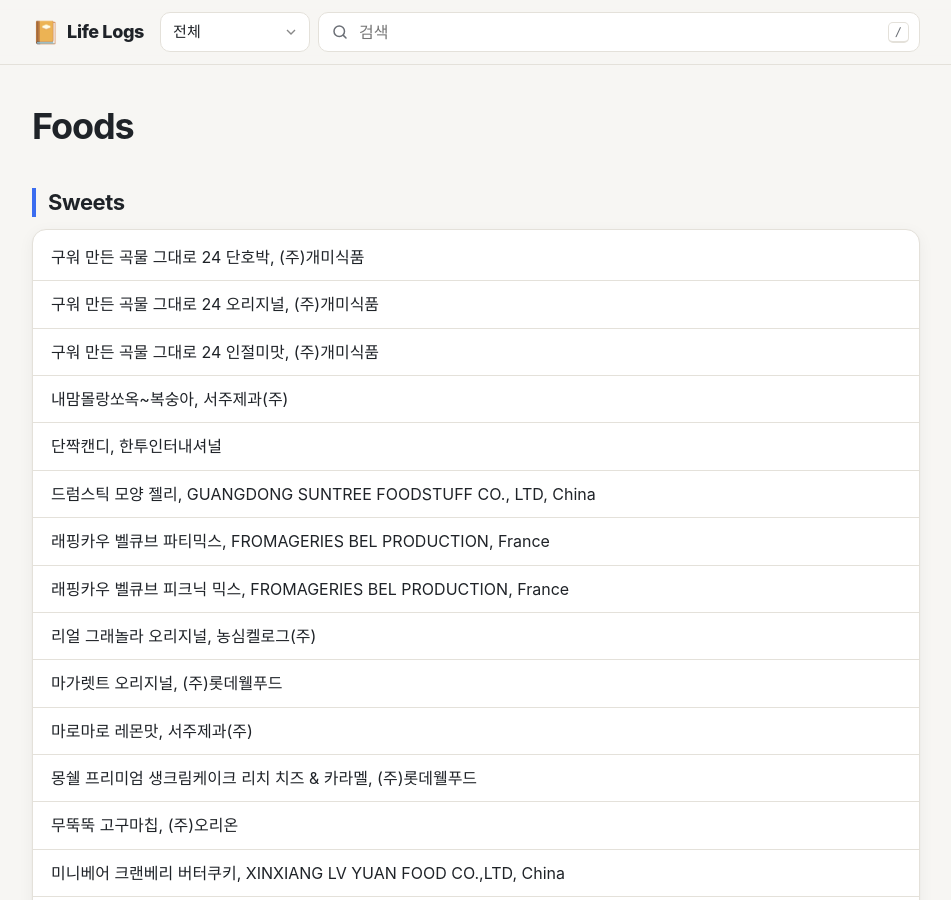
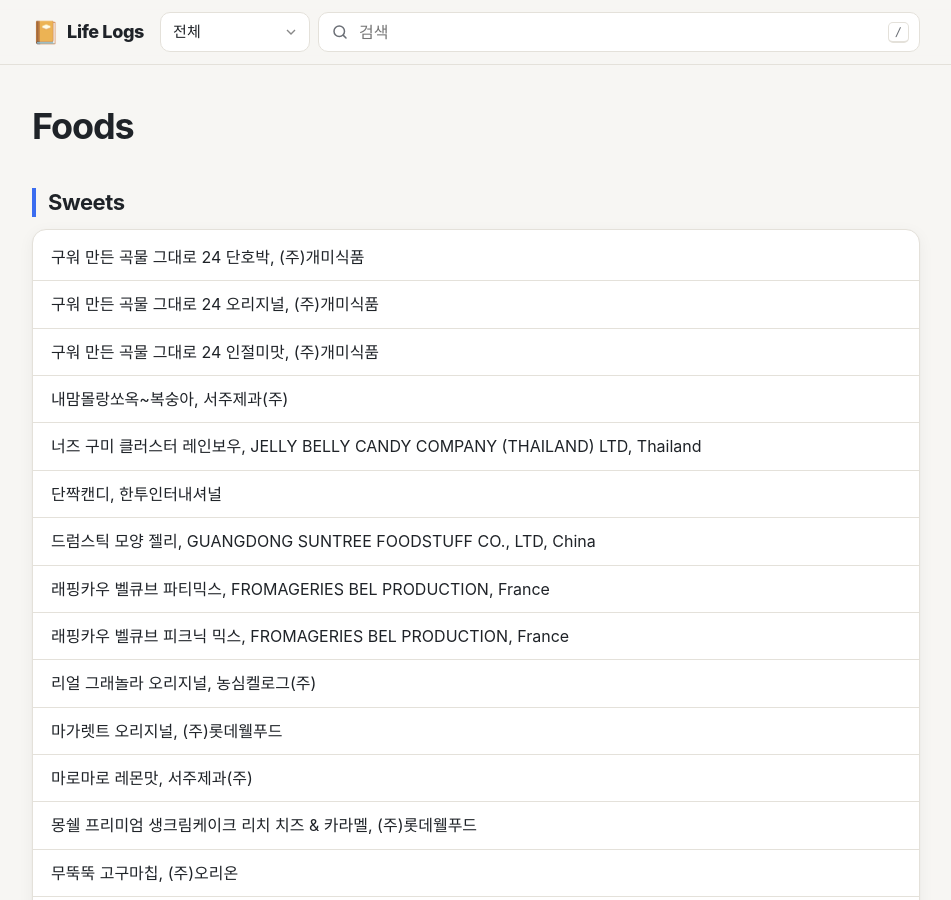
Before and after one commit to izeye/life-logs, a Jekyll site: the page built from foods.md, in a window 1280 px wide and 900 px high. Shown: the whole window, without its empty margins (164-1115 px from the left). Built offline with Jekyll 4.4.1, drawn with Linux system fonts in a browser that asks for light colours; some web fonts are replaced; our own code applies the rules of GitHub Pages for plain Markdown files; Markdown is read by kramdown in place of the engine named in the settings.

Commit message:
Add "너즈 구미 클러스터 레인보우" entry
Co-Authored-By: Claude Opus 5.5 <noreply@anthropic.com>

```diff
--- a/foods.md
+++ b/foods.md
@@ -4,6 +4,7 @@
 * 구워 만든 곡물 그대로 24 오리지널, (주)개미식품
 * 구워 만든 곡물 그대로 24 인절미맛, (주)개미식품
 * 내맘몰랑쏘옥~복숭아, 서주제과(주)
+* 너즈 구미 클러스터 레인보우, JELLY BELLY CANDY COMPANY (THAILAND) LTD, Thailand
 * 단짝캔디, 한투인터내셔널
 * 드럼스틱 모양 젤리, GUANGDONG SUNTREE FOODSTUFF CO., LTD, China
 * 래핑카우 벨큐브 파티믹스, FROMAGERIES BEL PRODUCTION, France
```
